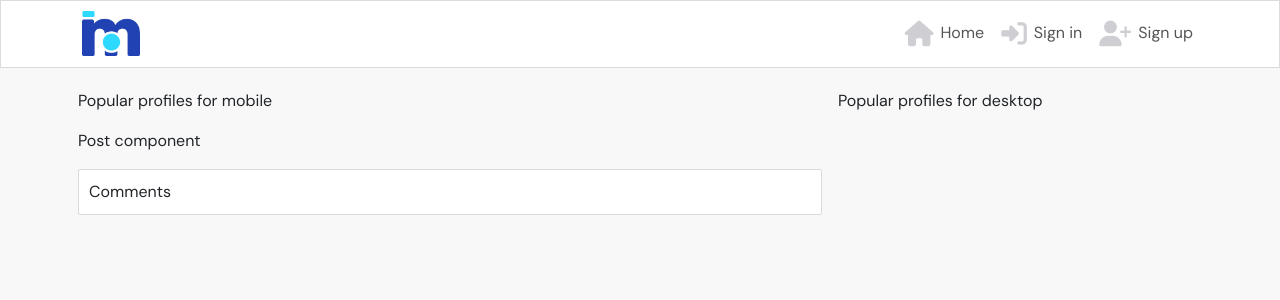
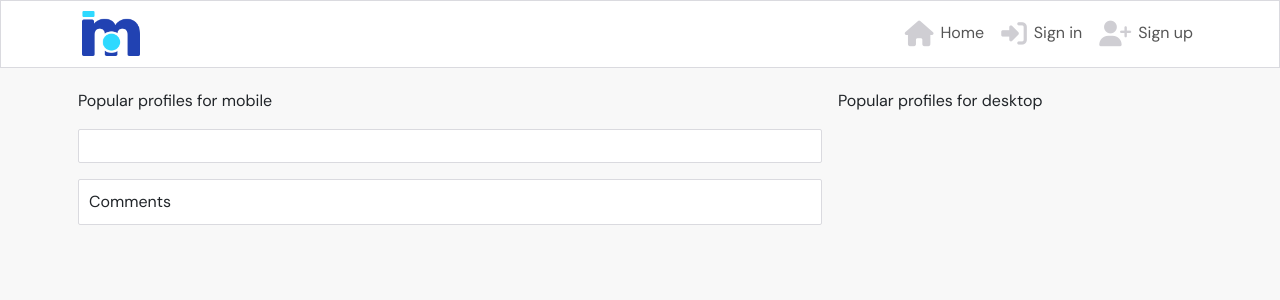
Before and after one commit to 2ndborn/moments_micah, a React (Create React App) app: page /posts/1 in a window 1280 px wide. Shown: the top 300 px of the page. Built offline with nearby package versions, Linux system fonts and the light colour scheme; no server answers.

Commit message:
Creaated the Post page.js

```diff
--- a/src/pages/posts/Post.js
+++ b/src/pages/posts/Post.js
@@ -1,9 +1,37 @@
 import React from 'react'
+import {useCurrentUser} from '../../contexts/CurrentUserContext'
 import styles from '../../styles/Post.module.css'
+import { Card } from 'react-bootstrap'
+import { Link } from 'react-router-dom/cjs/react-router-dom.min'
 
 const Post = (props) => {
+  const {
+    id,
+    owner,
+    profile_id,
+    profile_image,
+    comments_count,
+    likes_count,
+    like_id,
+    title,
+    content,
+    image,
+    updated_at,
+  } = props
+
+  const currentUser = useCurrentUser();
+  const is_owner = currentUser?.username === owner
+
   return (
-    <div>Post placeholder text</div>
+    <Card className={styles.Post}>
+      <Card.Body>
+        <div className='d-flex align-items-center justify-content-between'>
+          <Link to={`/profiles/${profile_id}`}>
+
+          </Link>
+        </div>
+      </Card.Body>
+    </Card>
   )
 }
 
--- a/src/pages/posts/PostPage.js
+++ b/src/pages/posts/PostPage.js
@@ -7,6 +7,7 @@ import Container from "react-bootstrap/Container";
 import appStyles from "../../App.module.css";
 import { useParams } from "react-router-dom/cjs/react-router-dom.min";
 import {axiosReq} from '../../api/axiosDefaults'
+import Post from "./Post";
 
 function PostPage() {
   const { id } = useParams();
@@ -32,7 +33,7 @@ function PostPage() {
     <Row className="h-100">
       <Col className="py-2 p-0 p-lg-2" lg={8}>
         <p>Popular profiles for mobile</p>
-        <p>Post component</p>
+        <Post {...post.results[0]} setPosts={setPost} />
         <Container className={appStyles.Content}>
           Comments
         </Container>
```
